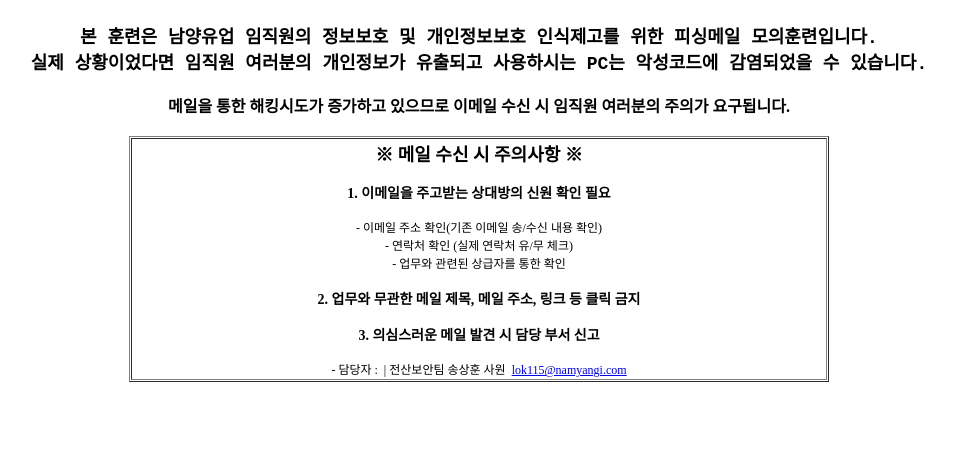
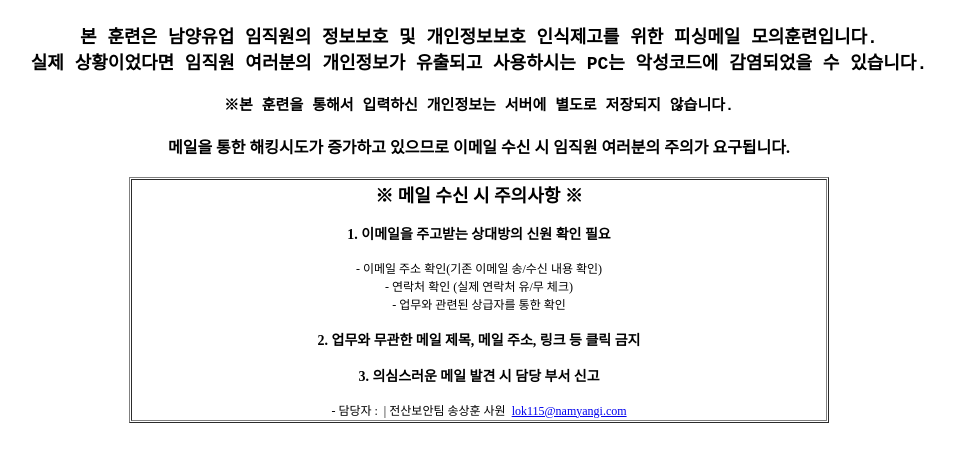
Before and after one commit to calm0115/warning, a plain HTML site: page index.html in a window 1280 px wide. Shown: the part 133-592 px from the top of the page, without its empty margins (161-1116 px from the left). Drawn offline with Linux system fonts and the light colour scheme.

Commit message:
Update index.html

```diff
--- a/index.html
+++ b/index.html
@@ -10,6 +10,7 @@
 
 <h3 style="font-family: 나눔고딕; text-align: center;"><big><kbd><strong><span style="font-size: 18px;">본 훈련은 남양유업 임직원의 정보보호 및 개인정보보호 인식제고를 위한 피싱메일 모의훈련입니다.<br/>
 실제 상황이었다면 임직원 여러분의 개인정보가 유출되고 사용하시는 PC는 악성코드에 감염되었을 수 있습니다. </span></strong></kbd></big></h3>
+<h3 style="font-family: 나눔고딕; text-align: center;"><big><kbd><strong><span style="font-size: 15px;">※본 훈련을 통해서 입력하신 개인정보는 서버에 별도로 저장되지 않습니다. </span></strong></kbd></big></h3>
 
 <h3 style="text-align: center;"><big><strong><kbd><span style="font-family: 나눔고딕; font-size: 16px;">메일을 통한 해킹시도가 증가하고 있으므로 이메일 수신 시 임직원 여러분의 주의가 요구됩니다.</span></kbd></strong></big></h3>
 
```
